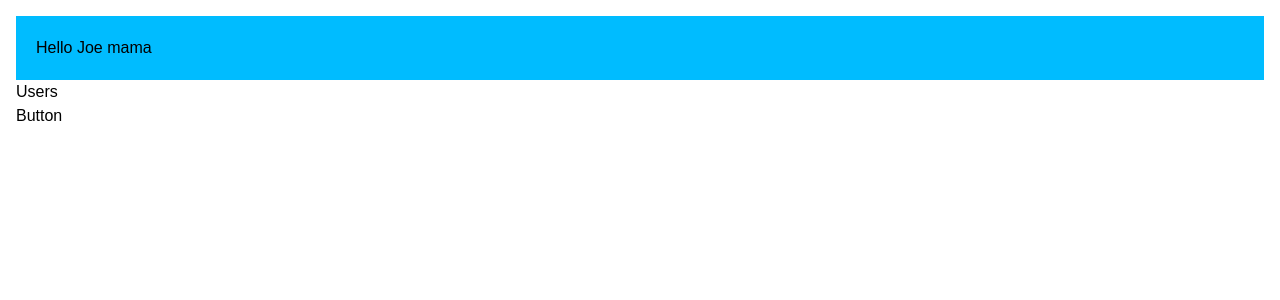
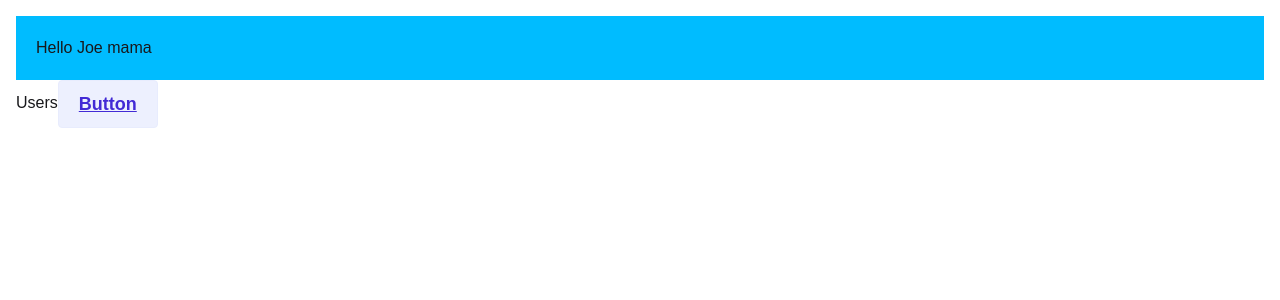
Before and after one commit to bnyari196/accountancy-app, a Next.js app: page / in a window 1280 px wide. Shown: the top 300 px of the page. Built offline with nearby package versions, Linux system fonts and the light colour scheme.

Commit message:
daisyUI added

```diff
--- a/app/components/ Button.tsx
+++ b/app/components/ Button.tsx
@@ -2,7 +2,7 @@ import React from 'react';
 
 const Button = () => {
     return (
-        <div className='btn btn-primary'>Button</div>
+        <div className='btn btn-primary btn-soft btn-link btn-lg'>Button</div>
     )
 }
 
--- a/app/globals.css
+++ b/app/globals.css
@@ -1,4 +1,5 @@
 @import "tailwindcss";
+@plugin "daisyui";
 
 :root {
   --background: #ffffff;
--- a/package.json
+++ b/package.json
@@ -19,6 +19,7 @@
     "@types/node": "^20",
     "@types/react": "^19",
     "@types/react-dom": "^19",
+    "@types/tailwindcss": "^3.0.11",
     "autoprefixer": "^10.4.21",
     "daisyui": "^5.0.43",
     "eslint": "^9",
```
Also changed, not shown: 1 other file (tests, documents, lock files or other folders).
